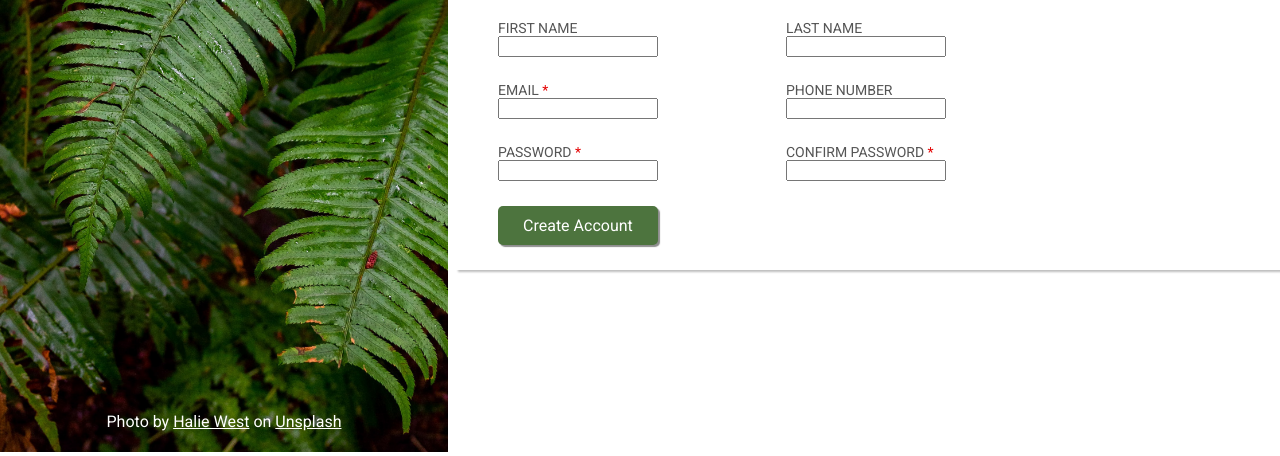
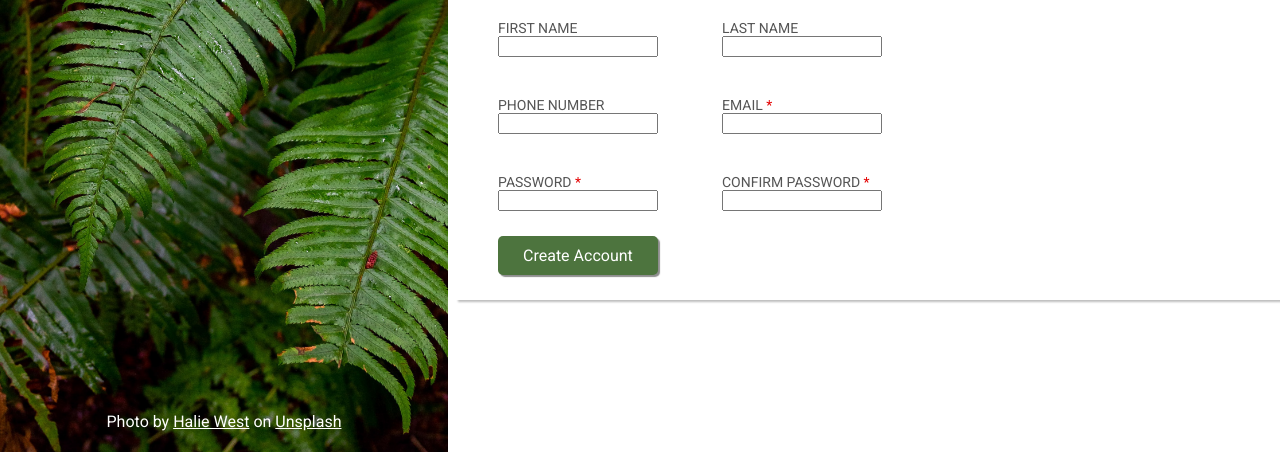
Before and after one commit to cchiu727/sign-up-form, a plain HTML site: page index.html in a window 1280 px wide. Shown: the part 348-804 px from the top of the page. Drawn offline with Linux system fonts and the light colour scheme; a web font is replaced by a local one.

Commit message:
Fix form fields styling structure

```diff
--- a/index.html
+++ b/index.html
@@ -34,29 +34,30 @@
                 <p class="form-header">Let's do this!</p>
                 <form action="" id="sign-up-form">
                     <div class="form-fields-container">
-                        <div class="form-set">
+                        <div class="form-row">
                             <div class="form-field">
                                 <label for="first-name">FIRST NAME</label>
                                 <input type="text" />
                             </div>
                             <div class="form-field">
+                                <label for="last-name">LAST NAME</label>
+                                <input type="text" />
+                            </div>
+                        </div>
+                        <div class="form-row">
+                            <div class="form-field">
+                                <label for="phone-num">PHONE NUMBER</label>
+                                <input type="tel" />
+                            </div>
+                            <div class="form-field">
                                 <label for="email">EMAIL <span class="required">*</span></label>
                                 <input type="email" required/>
                             </div>
+                        </div>
+                        <div class="form-row">
                             <div class="form-field">
                                 <label for="password">PASSWORD <span class="required">*</span></label>
                                 <input type="password" required/>
-                            </div>
-                        </div>
-
-                        <div class="form-set">
-                            <div class="form-field">
-                                <label for="last-name">LAST NAME</label>
-                                <input type="text" />
-                            </div>
-                            <div class="form-field">
-                                <label for="phone-num">PHONE NUMBER</label>
-                                <input type="tel" />
                             </div>
                             <div class="form-field">
                                 <label for="confirm-password">CONFIRM PASSWORD <span class="required">*</span></label>
--- a/styles.css
+++ b/styles.css
@@ -119,7 +119,13 @@ button {
 
 .form-fields-container {
     display: flex;
-    gap: 10vw;
+    flex-direction: column;
+    gap: 15px;
+}
+
+.form-row {
+    display: flex;
+    gap: 5vw;
 }
 
 .form-field {
@@ -133,3 +139,5 @@ button {
 .required {
     color: #e40000;
 }
+
+/* --------------------- */
```
